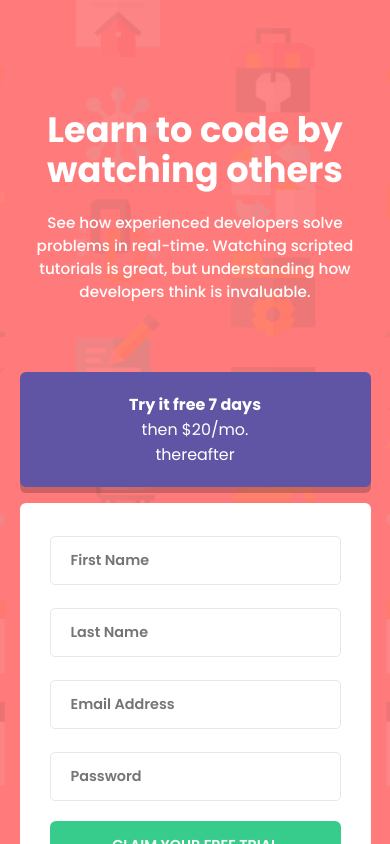
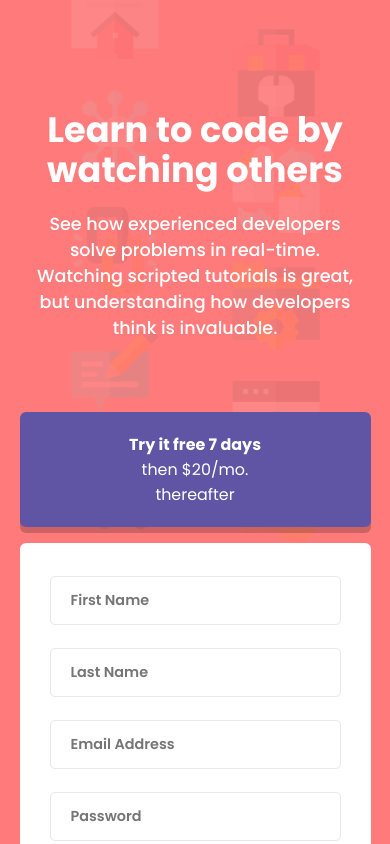
Before and after one commit to katarzyna-kw/signup_form, a React (Create React App) app: page / in a window 390 px wide. Shown: the top 844 px of the page. Built offline with nearby package versions, Linux system fonts and the light colour scheme.

Commit message:
font sizing for h2 on mobile

```diff
--- a/src/components/HeaderText.css
+++ b/src/components/HeaderText.css
@@ -14,11 +14,11 @@ h1 {
 }
 
 h2 {
-   font-size: .95rem;
+   font-size: 1.1rem;
    font-weight: 500;
    margin-top: -.5rem;
-   margin-left: .7rem;
-   margin-right: .7rem;
+   margin-left: .5rem;
+   margin-right: .5rem;
 }
 
 @media (min-width: 675px) {
```
